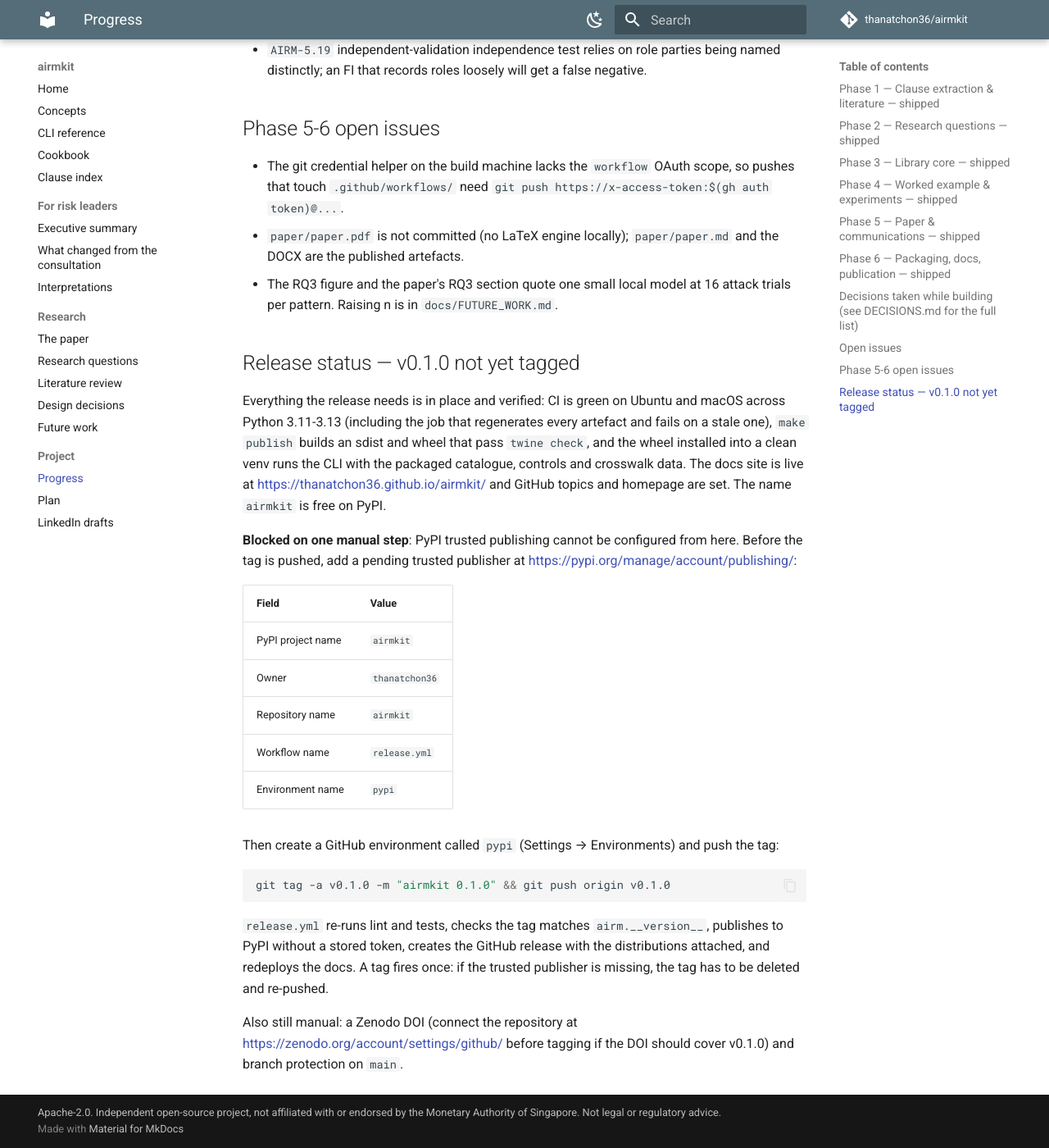
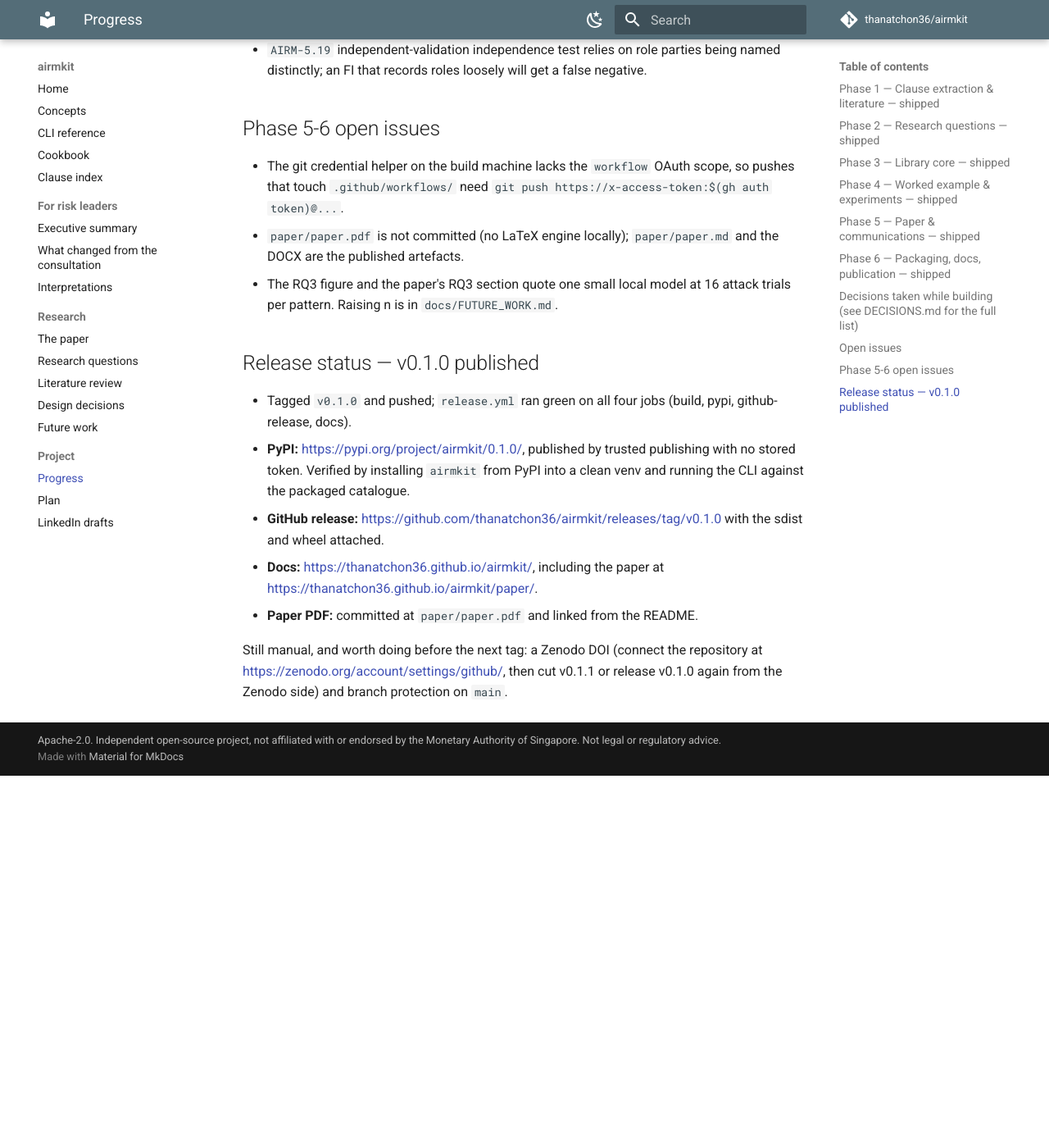
Before and after one commit to thanatchon36/airmkit, an MkDocs documentation site: the page built from docs/PROGRESS.md, in a window 1280 px wide and 1400 px high, scrolled down 3384 px. Shown: the whole window at 82% size. Built offline with MkDocs 1.6.1 and Material for MkDocs 9.7.7, drawn with Linux system fonts in a browser that asks for light colours; comment, search, counter and statistics services are not loaded; after the commit the page ends 4330 px from its top, so only the background shows below that.

Commit message:
Record the v0.1.0 release
Tagged and published: PyPI by trusted publishing, GitHub release with both distributions, docs
site including the paper page. Verified by installing airmkit from PyPI into a clean venv.

Co-Authored-By: Claude Opus 5 <noreply@anthropic.com>

````diff
--- a/docs/PROGRESS.md
+++ b/docs/PROGRESS.md
@@ -109,36 +109,19 @@ Status of each MISSION phase. Update before compacting context so work can resum
 - The RQ3 figure and the paper's RQ3 section quote one small local model at 16 attack trials per
   pattern. Raising n is in `docs/FUTURE_WORK.md`.
 
-## Release status — v0.1.0 not yet tagged
+## Release status — v0.1.0 published
 
-Everything the release needs is in place and verified: CI is green on Ubuntu and macOS across
-Python 3.11-3.13 (including the job that regenerates every artefact and fails on a stale one),
-`make publish` builds an sdist and wheel that pass `twine check`, and the wheel installed into a
-clean venv runs the CLI with the packaged catalogue, controls and crosswalk data. The docs site is
-live at <https://thanatchon36.github.io/airmkit/> and GitHub topics and homepage are set. The name
-`airmkit` is free on PyPI.
+- Tagged `v0.1.0` and pushed; `release.yml` ran green on all four jobs (build, pypi,
+  github-release, docs).
+- **PyPI:** <https://pypi.org/project/airmkit/0.1.0/>, published by trusted publishing with no
+  stored token. Verified by installing `airmkit` from PyPI into a clean venv and running the CLI
+  against the packaged catalogue.
+- **GitHub release:** <https://github.com/thanatchon36/airmkit/releases/tag/v0.1.0> with the sdist
+  and wheel attached.
+- **Docs:** <https://thanatchon36.github.io/airmkit/>, including the paper at
+  <https://thanatchon36.github.io/airmkit/paper/>.
+- **Paper PDF:** committed at `paper/paper.pdf` and linked from the README.
 
-**Blocked on one manual step**: PyPI trusted publishing cannot be configured from here. Before the
-tag is pushed, add a pending trusted publisher at <https://pypi.org/manage/account/publishing/>:
-
-| Field | Value |
-|---|---|
-| PyPI project name | `airmkit` |
-| Owner | `thanatchon36` |
-| Repository name | `airmkit` |
-| Workflow name | `release.yml` |
-| Environment name | `pypi` |
-
-Then create a GitHub environment called `pypi` (Settings → Environments) and push the tag:
-
-```bash
-git tag -a v0.1.0 -m "airmkit 0.1.0" && git push origin v0.1.0
-```
-
-`release.yml` re-runs lint and tests, checks the tag matches `airm.__version__`, publishes to PyPI
-without a stored token, creates the GitHub release with the distributions attached, and redeploys
-the docs. A tag fires once: if the trusted publisher is missing, the tag has to be deleted and
-re-pushed.
-
-Also still manual: a Zenodo DOI (connect the repository at <https://zenodo.org/account/settings/github/>
-before tagging if the DOI should cover v0.1.0) and branch protection on `main`.
+Still manual, and worth doing before the next tag: a Zenodo DOI (connect the repository at
+<https://zenodo.org/account/settings/github/>, then cut v0.1.1 or release v0.1.0 again from the
+Zenodo side) and branch protection on `main`.
````
